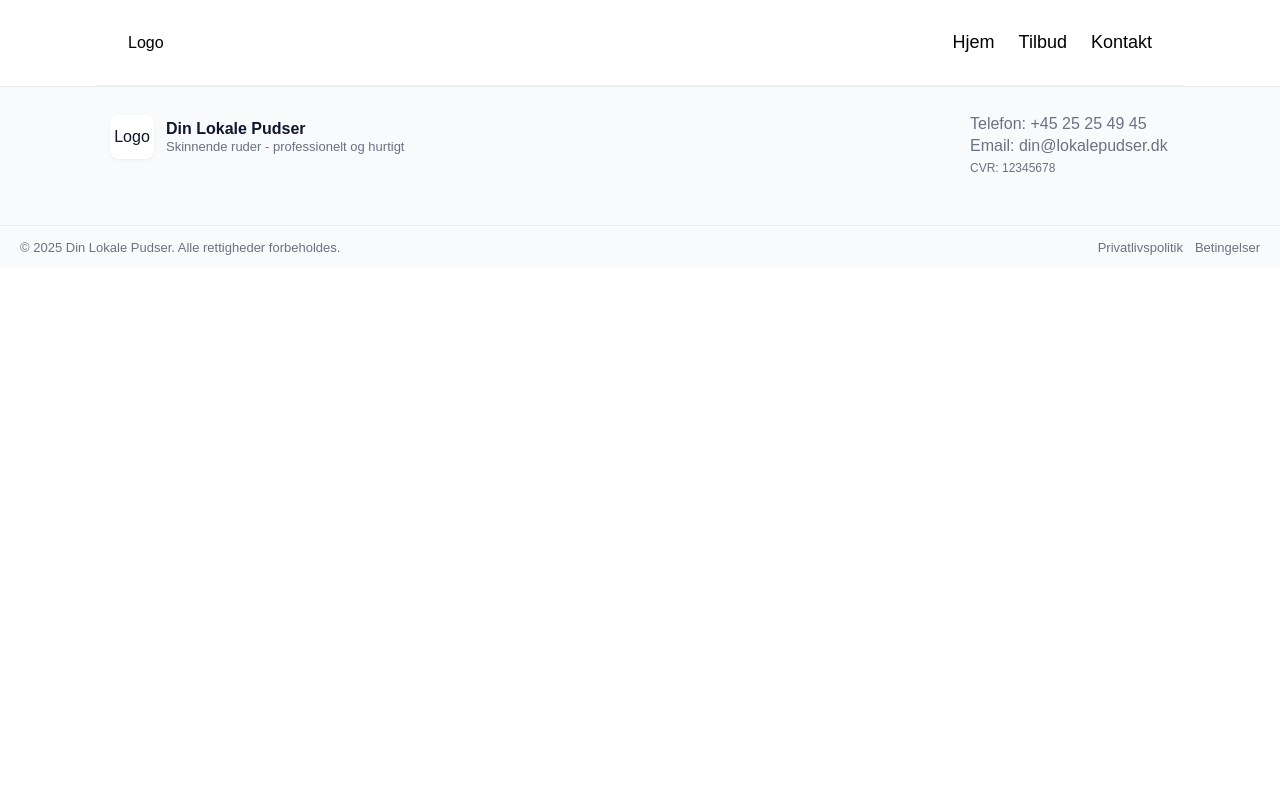
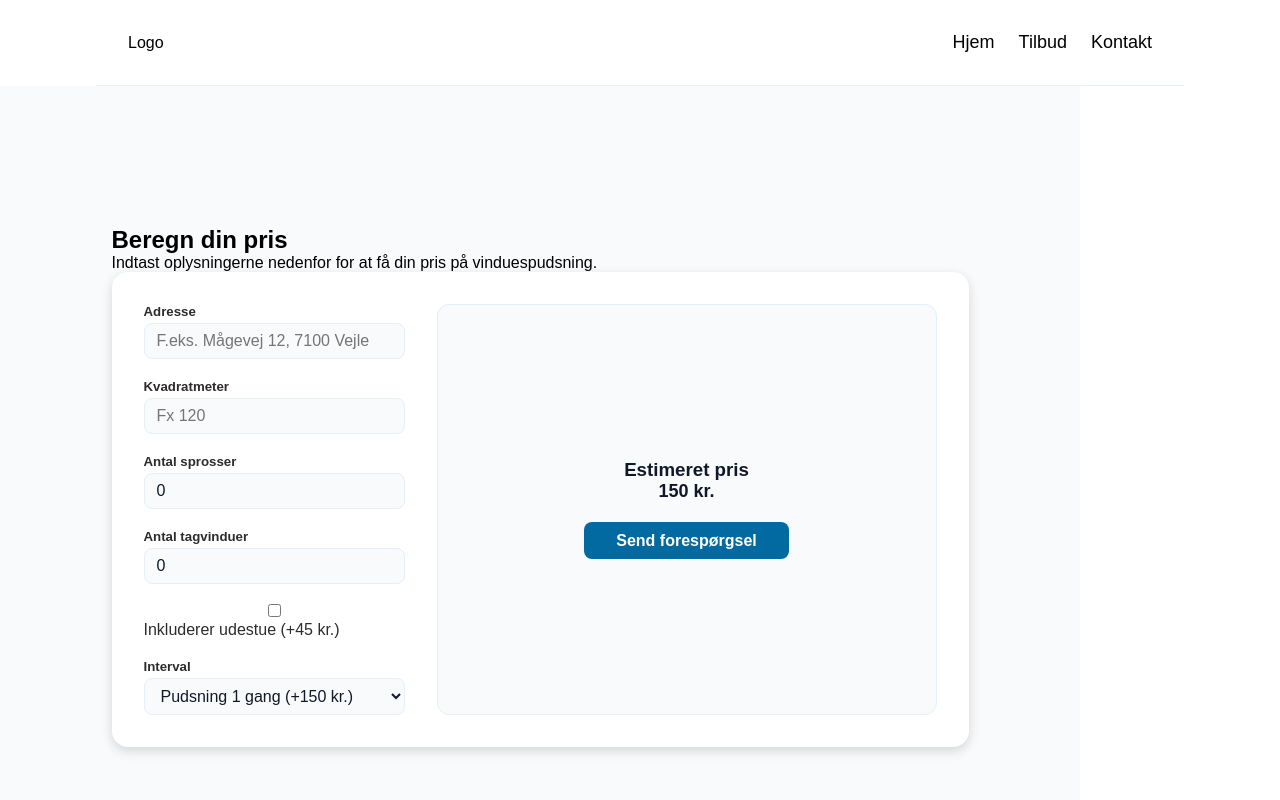
Before and after one commit to SilasWB/pudser, a Next.js app: page /tilbud in a window 1280 px wide. Shown: the top 800 px of the page. Built offline with nearby package versions, Linux system fonts and the light colour scheme.

Commit message:
tilbud formel

```diff
--- a/src/app/(routes)/betingelser/page.jsx
+++ b/src/app/(routes)/betingelser/page.jsx
@@ -11,7 +11,7 @@ export default function Betingelser() {
         <>
            <Header />
            <main>
-
+    <h1>Handels og SalgsBetingelser</h1>
 </main>
            <Footer />
         </>
--- a/src/app/(routes)/tilbud/page.jsx
+++ b/src/app/(routes)/tilbud/page.jsx
@@ -1,4 +1,5 @@
 "use client";
+import Bestilling from "@/app/components/bestilling";
 import Footer from "@/app/components/footer";
 import Header from "@/app/components/header";
 import Link from "next/link"
@@ -11,7 +12,7 @@ export default function Tilbud() {
         <>
            <Header />
            <main>
-
+    <Bestilling />
 </main>
            <Footer />
         </>
--- /dev/null
+++ b/src/app/components/bestilling/bestilling.scss
@@ -0,0 +1,120 @@
+@use "../../root.scss";
+
+.bestilling {
+  display: flex;
+  flex-direction: column;
+  justify-content: center;
+  align-items: center;
+  min-height: 100vh;
+  background-color: var(--bg);
+  padding: 2rem;
+  width: 100%;
+  max-width: 1080px;
+  h1 {
+    color: var(--accent);
+    font-size: 24px;
+    text-align: center;
+    margin-bottom: 2rem;
+    font-weight: 600;
+  }
+
+  &__form {
+    display: grid;
+    grid-template-columns: 1fr 500px;
+    gap: 2rem;
+    max-width: 900px;
+    width: 100%;
+    background-color: #fff;
+    border-radius: 16px;
+    padding: 2rem;
+    box-shadow: 0 4px 12px rgba(0, 0, 0, 0.15);
+
+    @media (max-width: 768px) {
+      grid-template-columns: 1fr;
+    }
+  }
+
+  &__left {
+    display: flex;
+    flex-direction: column;
+    gap: 1.25rem;
+
+    label {
+      display: flex;
+      flex-direction: column;
+      gap: 0.25rem;
+
+      font-size: 16px;
+      font-weight: 500;
+      color: #2C2C2C;
+
+      input,
+      select {
+        width: 100%;
+        padding: 0.5rem 0.75rem;
+        border: 1px solid var(--border);
+        border-radius: 8px;
+        font-size: 16px;
+        background-color: var(--bg);
+        color: #111827;
+        transition: border 0.2s ease;
+
+        &:focus {
+          outline: none;
+          border-color: var(--accent);
+        }
+      }
+
+      p {
+        color: red;
+        font-size: 14px;
+      }
+    }
+  }
+
+  &__right {
+    display: flex;
+    flex-direction: column;
+    justify-content: center;
+    align-items: center;
+    background-color: #f9fafb;
+    border: 1px solid var(--border);
+    border-radius: 12px;
+    padding: 1.5rem;
+    color: #111827;
+
+    h2 {
+      font-size: 20px;
+      color: var(--accent);
+      margin-bottom: 1rem;
+    }
+
+    p {
+      font-size: 18px;
+      margin-bottom: 1.25rem;
+      font-weight: 600;
+    }
+
+    button {
+      border: none;
+      background-color: var(--accent);
+      color: #fff;
+      padding: 0.6rem 2rem;
+      font-size: 16px;
+      font-weight: 600;
+      border-radius: 8px;
+      cursor: pointer;
+      transition: background-color 0.2s ease;
+
+      &:hover {
+        background-color: var(--accent),;
+      }
+    }
+
+    .success {
+      margin-top: 1rem;
+      color: var(--accent);
+      font-weight: 500;
+    }
+  }
+}
--- /dev/null
+++ b/src/app/components/bestilling/index.jsx
@@ -0,0 +1,129 @@
+"use client";
+
+import { useState, useEffect } from "react";
+import "./bestilling.scss";
+
+export default function Bestilling() {
+  const [adresse, setAdresse] = useState("");
+  const [kvadratmeter, setKvadratmeter] = useState("");
+  const [sprosser, setSprosser] = useState(0);
+  const [tagVinduer, setTagVinduer] = useState(0);
+  const [udestue, setUdestue] = useState(false);
+  const [interval, setInterval] = useState("1gang");
+  const [pris, setPris] = useState(0);
+
+  useEffect(() => {
+    let prisPerM2 = 0;
+
+    if (kvadratmeter > 0 && kvadratmeter <= 80) prisPerM2 = 165;
+    else if (kvadratmeter >= 81 && kvadratmeter <= 110) prisPerM2 = 185;
+    else if (kvadratmeter >= 111 && kvadratmeter <= 140) prisPerM2 = 205;
+    else if (kvadratmeter >= 141 && kvadratmeter <= 200) prisPerM2 = 225;
+    else if (kvadratmeter > 200) prisPerM2 = 245;
+
+    let total = kvadratmeter * prisPerM2;
+    total += sprosser * 1;
+    total += tagVinduer * 10;
+    if (udestue) total += 45;
+
+    // interval tillæg
+    if (interval === "1gang") total += 150;
+    if (interval === "hver8") total += 20;
+    // hver4 = 0 kr, så vi gør intet
+
+    setPris(total);
+  }, [kvadratmeter, sprosser, tagVinduer, udestue, interval]);
+
+  return (
+    <section className="bestilling">
+      <div className="bestilling-wrap">
+        <h2>Beregn din pris</h2>
+        <p>Indtast oplysningerne nedenfor for at få din pris på vinduespudsning.</p>
+
+        <form className="bestilling__form">
+          <div className="bestilling__left">
+            <label>
+              <h5>Adresse</h5>
+              <input
+                type="text"
+                placeholder="F.eks. Mågevej 12, 7100 Vejle"
+                value={adresse}
+                onChange={(e) => setAdresse(e.target.value)}
+              />
+            </label>
+
+            <label>
+              <h5>Kvadratmeter</h5>
+              <input
+                type="number"
+                placeholder="Fx 120"
+                value={kvadratmeter}
+                onChange={(e) => setKvadratmeter(Number(e.target.value))}
+              />
+            </label>
+
+            <label>
+              <h5>Antal sprosser</h5>
+              <input
+                type="number"
+                placeholder="Fx 5"
+                value={sprosser}
+                onChange={(e) => setSprosser(Number(e.target.value))}
+              />
+            </label>
+
+            <label>
+              <h5>Antal tagvinduer</h5>
+              <input
+                type="number"
+                placeholder="Fx 2"
+                value={tagVinduer}
+                onChange={(e) => setTagVinduer(Number(e.target.value))}
+              />
+            </label>
+
+            <label className="checkbox">
+              <input
+                type="checkbox"
+                checked={udestue}
+                onChange={(e) => setUdestue(e.target.checked)}
+              />
+              Inkluderer udestue (+45 kr.)
+            </label>
+
+            <label>
+              <h5>Interval</h5>
+              <select
+                value={interval}
+                onChange={(e) => setInterval(e.target.value)}
+              >
+                <option value="1gang">Pudsning 1 gang (+150 kr.)</option>
+                <option value="hver4">Pudsning hver 4. uge (+0 kr.)</option>
+                <option value="hver8">Pudsning hver 8. uge (+20 kr.)</option>
+              </select>
+            </label>
+          </div>
+
+          <div className="bestilling__right">
+            <h3>Estimeret pris</h3>
+            <p className="price">
+              {pris > 0 ? `${pris.toLocaleString()} kr.` : "0 kr."}
+            </p>
+            <button
+              type="button"
+              onClick={() =>
+                // alert(
+                //   `Tak ${adresse || "kunde"}!\nDin estimerede pris er ${pris} kr.`
+                // ) Resend api
+                ``
+              }
+            >
+              Send forespørgsel
+            </button>
+          </div>
+        </form>
+
+      </div>
+    </section>
+  );
+}
--- a/src/app/components/footer/index.jsx
+++ b/src/app/components/footer/index.jsx
@@ -39,14 +39,11 @@ export default function Footer() {
                 <p className="footer__copyright">
                     © {year} Din Lokale Pudser. Alle rettigheder forbeholdes.
                 </p>
-                <ul className="footer__policies">
+                <section className="footer__policies">
                     <li className="footer__policies-item">
-                        <a href="/privat">Privatlivspolitik</a>
+                        <Link href="/privat">Handels og Salgs Betingelser</Link>
                     </li>
-                    <li className="footer__policies-item">
-                        <a href="/betingelser">Betingelser</a>
-                    </li>
-                </ul>
+                </section>
             </div>
         </footer>
     );
```
Also changed, not shown: src/app/(routes)/privat/page.jsx (deleted, +0 -20 lines), src/app/actions/bestilling/sendBestilling.js (added, +40 -0 lines), src/app/components/kontakt-form/kontakt.scss (+5 -4 lines).
